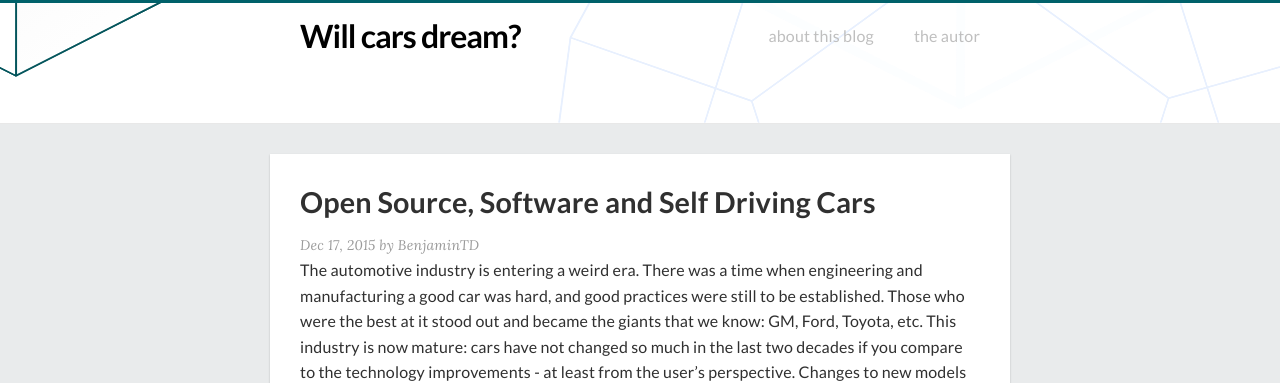
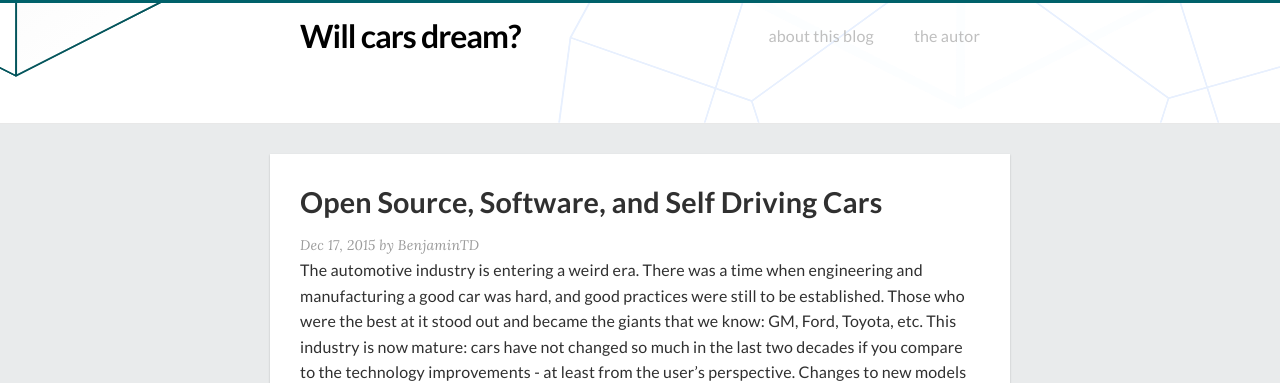
Before and after one commit to benjamintd/blog, a Jekyll site: the page built from _posts/2015-12-17-open-source-and-self-driving-cars.markdown, in a window 1280 px wide. Shown: the top 383 px of the page. Built offline with Jekyll 4.4.1, drawn with Linux system fonts in a browser that asks for light colours; nearby versions of some CDN libraries; comment, search, counter and statistics services are not loaded.

```diff
--- a/_posts/2015-12-17-open-source-and-self-driving-cars.markdown
+++ b/_posts/2015-12-17-open-source-and-self-driving-cars.markdown
@@ -1,6 +1,6 @@
 ---
 layout: post
-title:  "Open Source, Software and Self Driving Cars"
+title:  "Open Source, Software, and Self Driving Cars"
 date:   2015-12-17 10:00:03
 categories: sdc open-source
 comments: true
```
